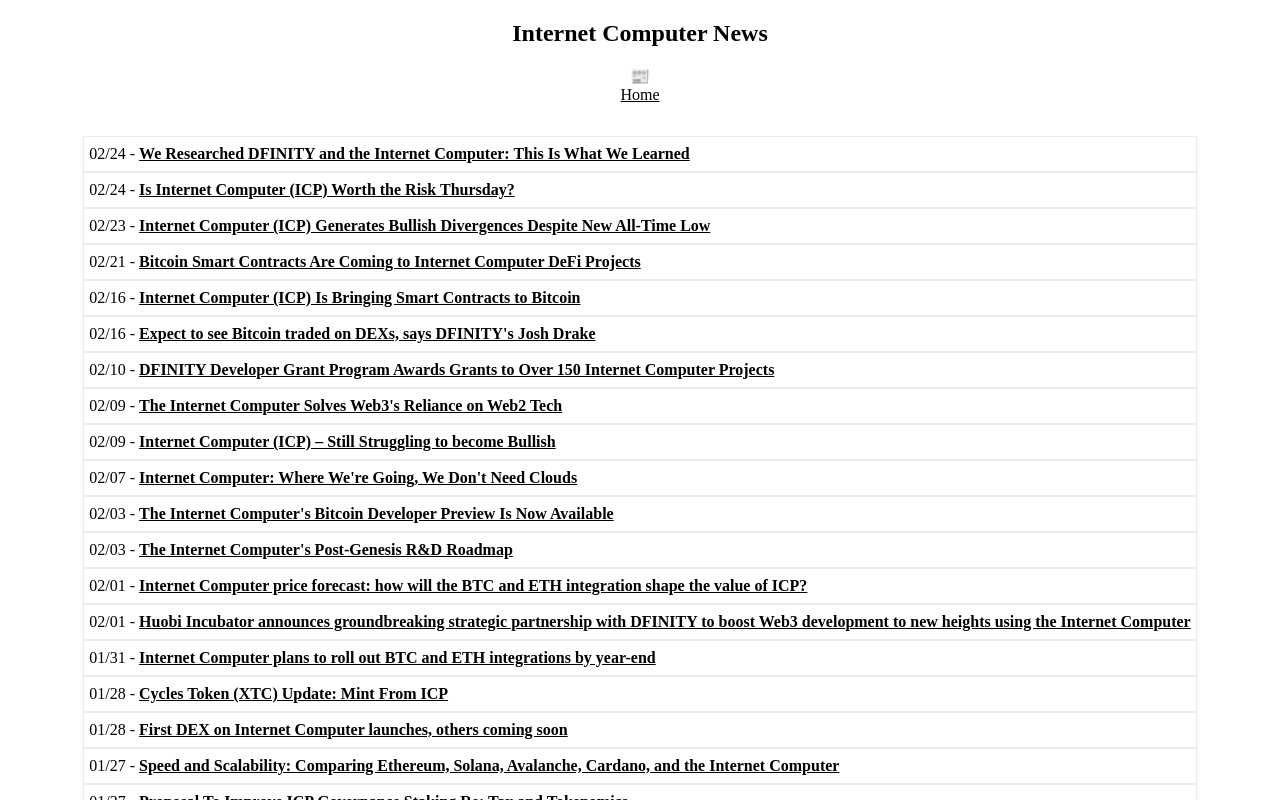
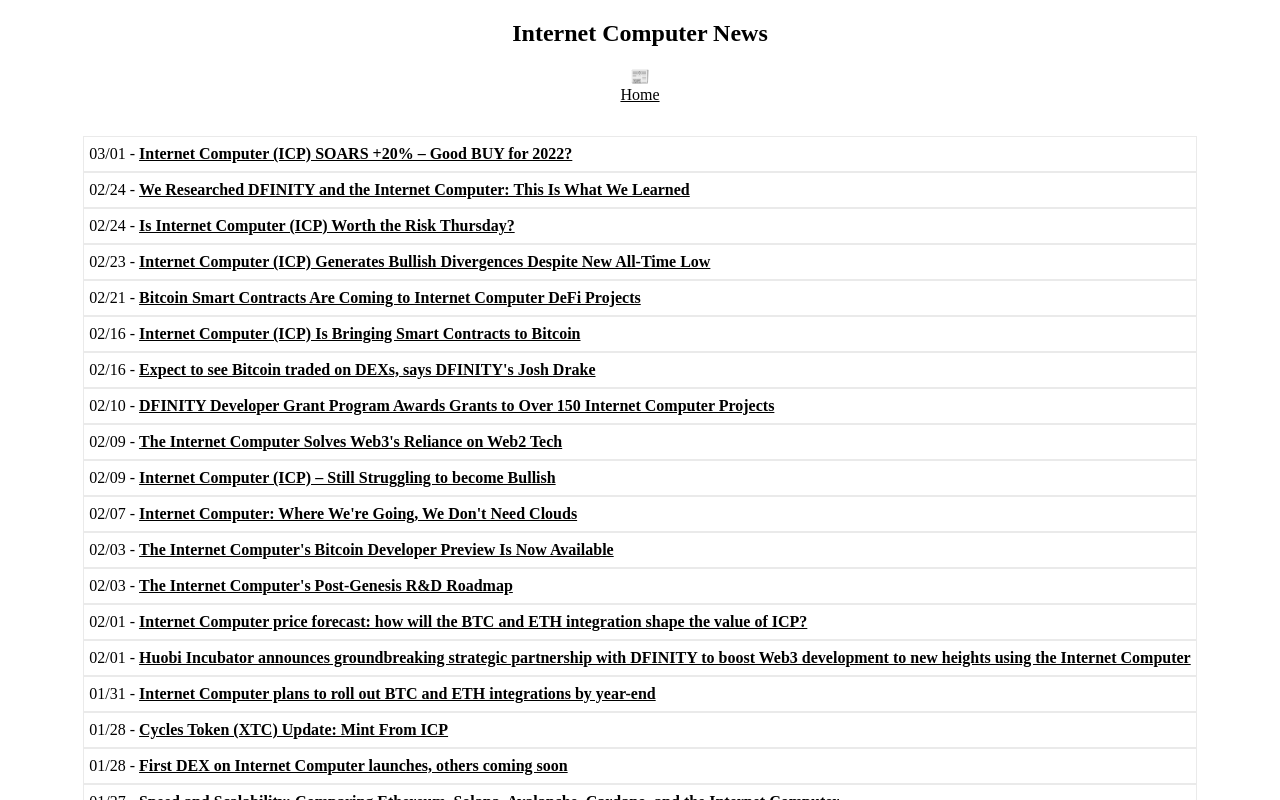
Before and after one commit to rjlucasm/ictoday, a Next.js app: page /news/2022 in a window 1280 px wide. Shown: the top 800 px of the page. Built offline with nearby package versions, Linux system fonts and the light colour scheme.

Commit message:
News 03/01

```diff
--- a/pages/news/2022.js
+++ b/pages/news/2022.js
@@ -17,6 +17,9 @@ export default function News22() {
             <Link href="/"><a style={{ color: 'inherit' }}>Home</a></Link>
 
             <div className="pagesgrid">
+            <div className="pagescard">03/01 -&nbsp;
+                <a href="https://cryptoticker.io/en/internet-computer-icp-soars-20-good-buy-for-2022/" target="_blank" rel="noopener noreferrer">Internet Computer (ICP) SOARS +20% – Good BUY for 2022?</a>
+            </div>
             <div className="pagescard">02/24 -&nbsp;
                 <a href="https://www.newsanyway.com/2022/02/24/we-researched-dfinity-and-the-internet-computer-this-is-what-we-learned/" target="_blank" rel="noopener noreferrer">We Researched DFINITY and the Internet Computer: This Is What We Learned</a>
             </div>
```
